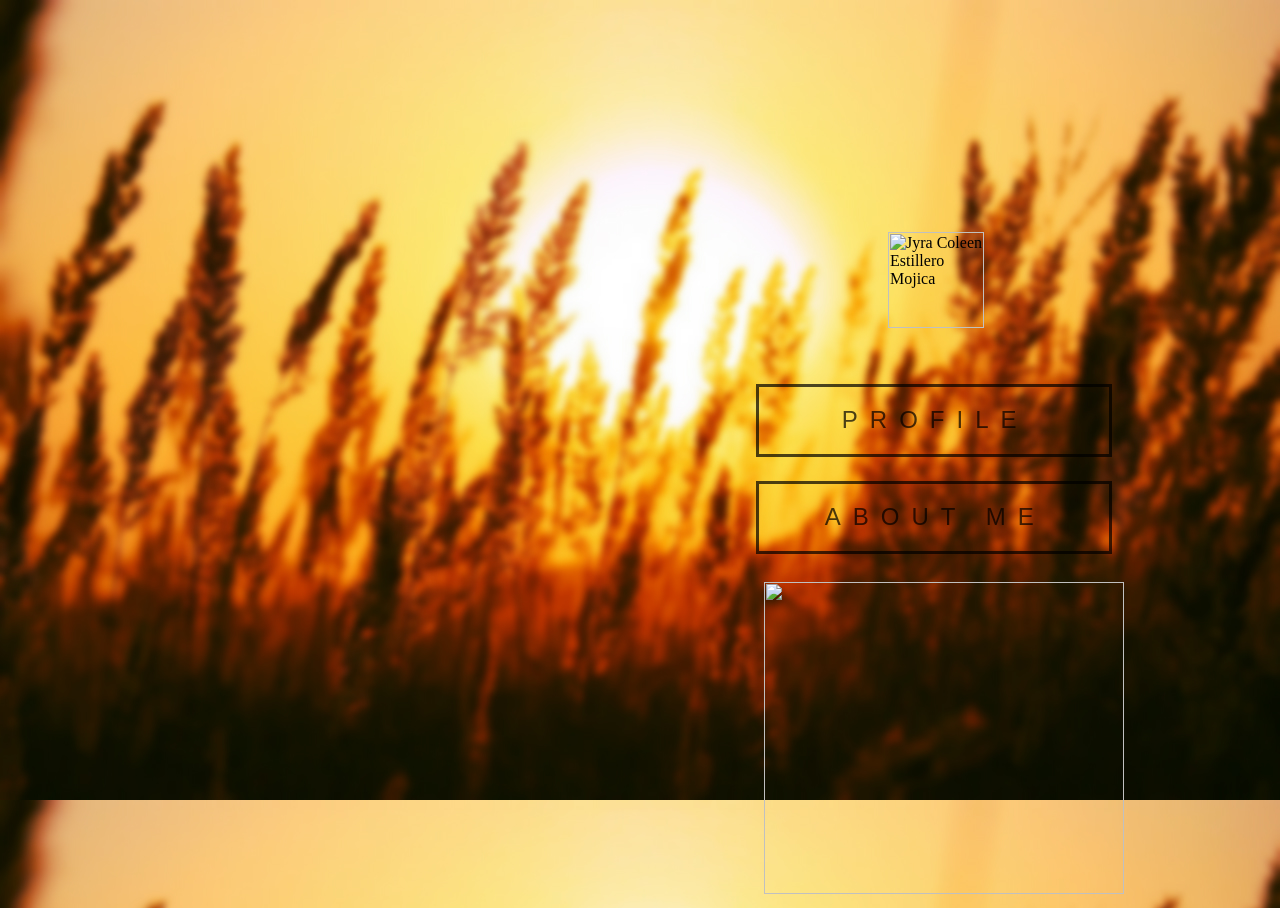
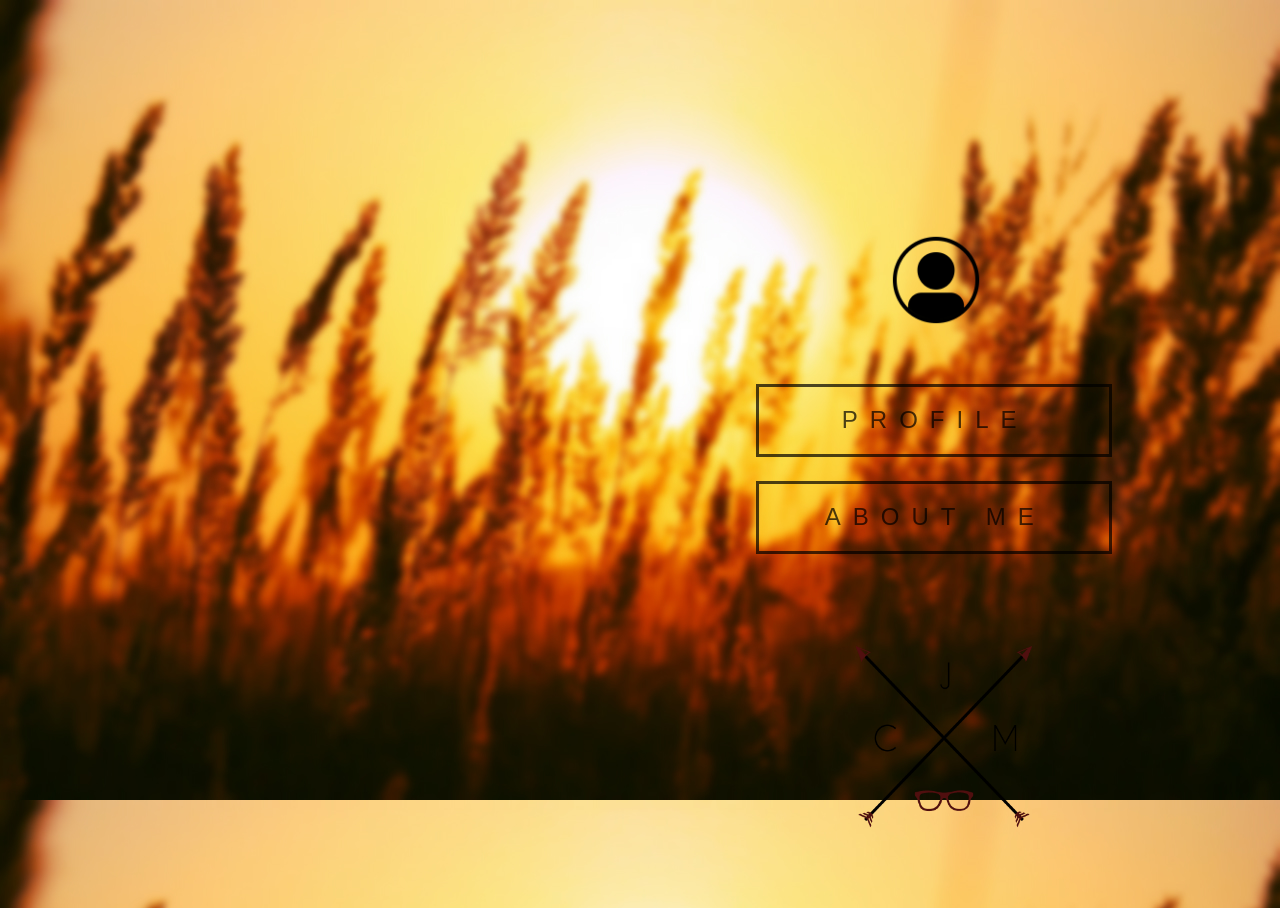
Before and after one commit to jcemojica/jcemojica.github.io, a plain HTML site: page index.html in a window 1280 px wide. Drawn offline with Linux system fonts and the light colour scheme.

Commit message:
Update index.html

```diff
--- a/index.html
+++ b/index.html
@@ -2,7 +2,7 @@
 <html>
 	<head>
 		<title> HOME </title>
-		<link rel="shortcut icon" type="image/x-icon" href="img/logo.png">
+		<link rel="shortcut icon" type="image/x-icon" href="logo.png">
 		<style>
 			body
 			{
@@ -86,7 +86,7 @@
 
 	<body>
 		<div class ="center">
-			<p> <a href = "../html/index.html"> <img id = "orn" src = "img/icon3.png" title = "Jyra Coleen Estillero Mojica"> </a> </p>
+			<p> <a href = "index.html"> <img id = "orn" src = "icon3.png" title = "Jyra Coleen Estillero Mojica"> </a> </p>
 			<br>
 			<br>
 		</div>
@@ -98,7 +98,7 @@
 				<p> </p>
 			</ul>
 			<br>
-			<img src = "img/logo.png">
+			<img src = "logo.png">
 		</div>
 	</body>
 </html>
```
